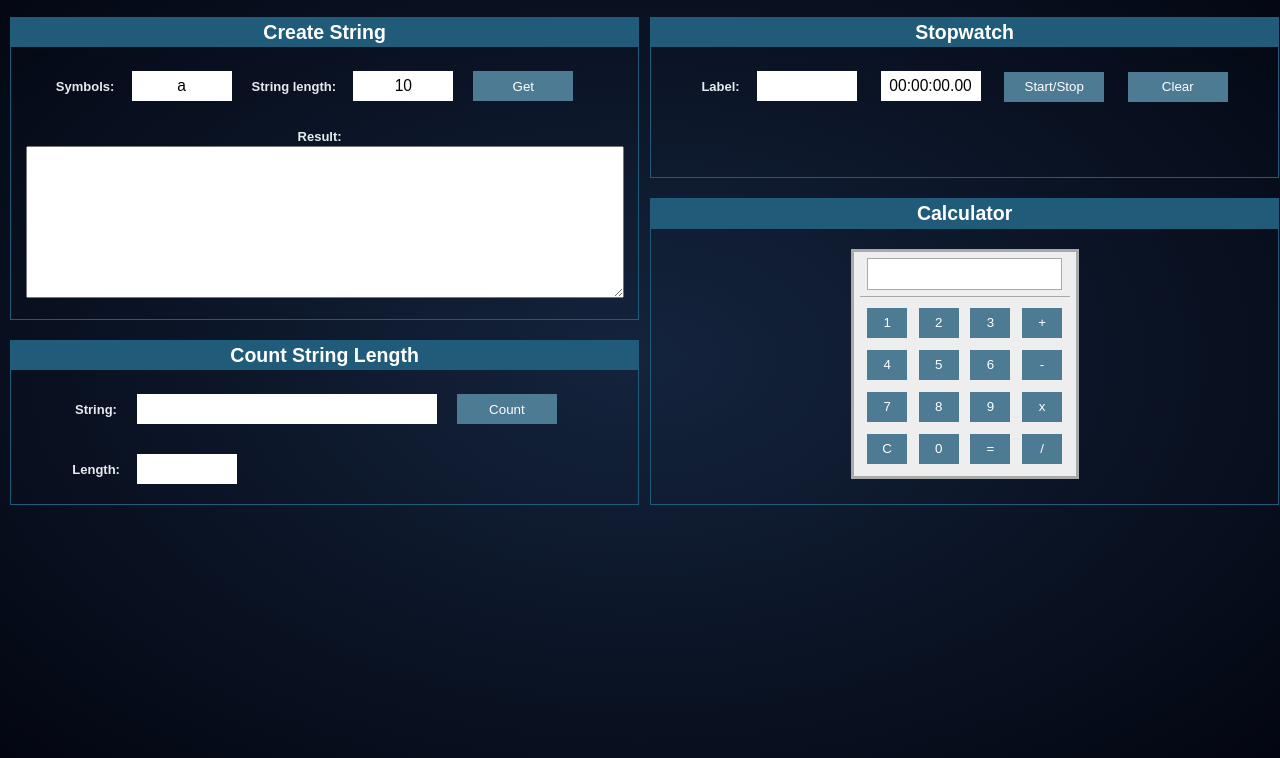
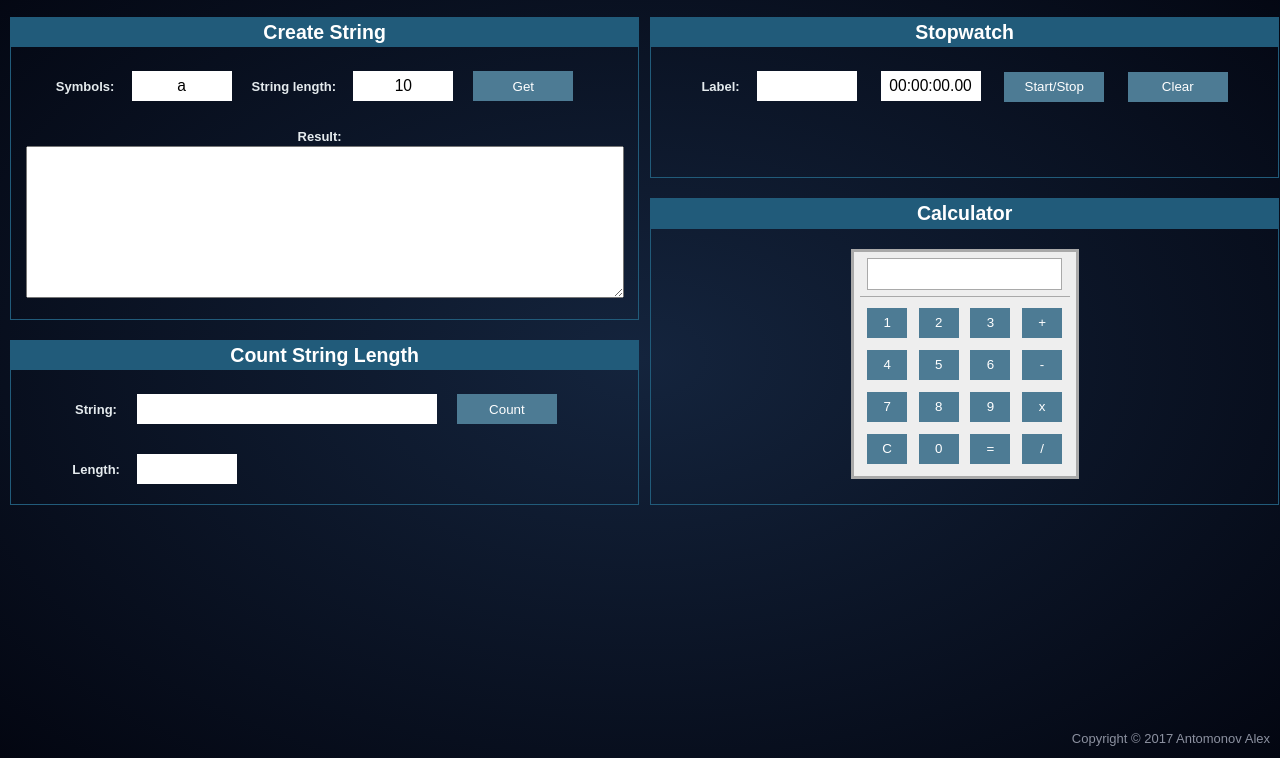
Before and after one commit to Lasicaine/FTT, an Electron app: page index.html in a window 1280 px wide. Shown: the part 42-800 px from the top of the page. Drawn offline with Linux system fonts and the light colour scheme.

Commit message:
Add footer

```diff
--- a/css/styles.css
+++ b/css/styles.css
@@ -16,13 +16,25 @@ html {
 body {
     font: 14px/1.5 Arial, Helvetica, sans-serif;
     color: #fff;
+    height: 100%;
+}
+
+.wrapper {
+    display: table;
+    height: 100%;
+    width: 100%;
+    min-width: 1200px;
+}
+
+.content {
+    display: table-row;
+    height: 100%;
 }
 
 .header {
     background-color: #0F3753;
     color: #FFFFFF;
     text-align: center;
-    margin-top: -10px;
     margin-bottom: 20px;
 }
 
@@ -38,7 +50,6 @@ body {
     margin-top: 10px;
     color: #E5EBEE;
     font-size: 13px;
-    min-width: 1200px;
 }
 
 .stats label {
@@ -82,9 +93,7 @@ body {
 }
 
 .footer {
-    height: 20px;
     margin: 10px;
-    background: #14243d;
     text-align: right;
     color: #8C91A0;
     font-size: 13px;
--- a/index.html
+++ b/index.html
@@ -10,6 +10,7 @@
 
 <body>
     <script src="./js/script.js"></script>
+    <div class="wrapper">
         <div class="stats content">
             <div class="header">
                 <h1>Functional testing tools</h1>
@@ -104,6 +105,10 @@
                 </form>
             </div>
         </div>
+        <div class="footer">
+            <p>Copyright &#169; 2017 Antomonov Alex</p>
+        </div>
+    </div>
 </body>
 
 </html>
```
Lines whose indentation alone changed are shown as unchanged.
